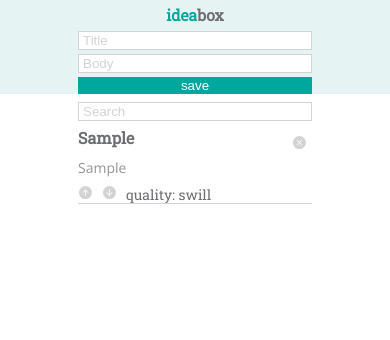
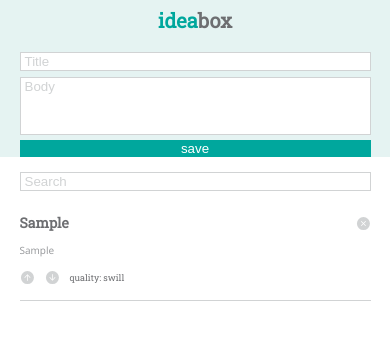
Before and after one commit to JordanPQuinn/ideabox, a plain HTML site: page index.html in a window 390 px wide. Both pictures are taken after typing "Sample", "Sample" into the empty fields and a click on the button "save". Drawn offline with nearby package versions, Linux system fonts and the light colour scheme.

Commit message:
Finalize style

```diff
--- a/script.js
+++ b/script.js
@@ -16,6 +16,7 @@ ideaStorage.on('blur', '.idea-title, .idea-body', editIdea);
 ideaStorage.on('click', '.upvote', upvoteIdea);
 ideaStorage.on('click', '.downvote', downvoteIdea);
 searchInput.on('keyup', searchIdeas);
+
 
 // FUNCTIONS
 titleInput.focus();
@@ -58,16 +59,15 @@ function createCard(title, body, key, quality) {
     <article class="card" id="${key}">
     <h2 class="idea-title" contenteditable="true">${title}</h2>
     <span class="delete">
-    <img src="images/delete.svg" class="delete" alt="delete-icon">
     </span>
     <p class="idea-body" contenteditable="true">${body}</p>
+    <div class="align-box">
     <span class="upvote">
-    <img src="images/upvote.svg" alt="upvote-icon">
     </span>
     <span class="downvote">
-    <img src="images/downvote.svg" alt="downvote-icon">
     </span>
     <p class="bold-quality-text">quality: <span class="quality">${quality}</span></p>
+    </div>
     </article>
     `
   );
@@ -92,6 +92,7 @@ function searchIdeas() {
   var currentSearch = $('#search-input').val();
   var bodyContent = $('.idea-body');
   var titleContent = $('.idea-title');
+  console.log('titleContent', titleContent);
   for(var i = 0; i < bodyContent.length; i++) {
     if($(bodyContent[i]).text().includes(currentSearch) || ($(titleContent[i]).text().includes(currentSearch))){
       $(bodyContent[i]).closest('article').show();
--- a/styles.css
+++ b/styles.css
@@ -1,13 +1,9 @@
-/*General body selector for box-model*/
-
 *,
 *:after,
 *:before {
+  box-sizing: border-box;
   margin: 0px;
-  box-sizing: border-box;
 }
-
-/* Header and input field for idea submission */
 
 #page-head {
   background: #E5F3F2;
@@ -16,11 +12,11 @@
 
 #page-title {
   font-family: 'Roboto Slab', sans serif;
-  font-size: 4vw;
+  font-size: 5vw;
   font-weight: 700;
   height: auto;
-  margin-bottom: 2%;
-  padding-top: 2%;
+  margin-bottom: 3%;
+  padding-top: 3%;
   text-align: center;
 }
 
@@ -39,33 +35,66 @@
   border: 1px solid #D1D3D4;
   display: block;
   height: 15%;
-  margin: 1% auto;
+  margin: 1.5% auto;
   width: 60%;
 }
 
 input::-webkit-input-placeholder {
   color: #D1D3D4;
   padding: 2px;
-
 }
-
-/*Search bar and idea storage*/
 
 #search-input {
   height: 4%;
+  margin-bottom: 20px;
+  margin-top: 15px;
 }
 
 #save-button {
   background: #00A79D;
   border: none;
   color: #FFFFFF;
-  margin-bottom: 2%;
+  margin-bottom: 15px;
 }
 
 #save-button:hover {
   background: #045E55;
   cursor: pointer;
 }
+
+.upvote-button {
+  background-image: url('images/upvote.svg');
+  background-repeat: no-repeat;
+}
+
+.upvote {
+  background-image: url("images/upvote.svg");
+  background-repeat: no-repeat;
+  display: inline-block;
+  height: 15px;
+  margin-right: 10px;
+  width: 15px;
+}
+
+.upvote:hover {
+  background-image: url("images/upvote-hover.svg");
+  cursor: pointer;
+}
+
+.downvote {
+  background-image: url("images/downvote.svg");
+  background-repeat: no-repeat;
+  display: inline-block;
+  height: 15px;
+  margin-right: 10px;
+  width: 15px;
+}
+
+.downvote:hover {
+  background-image: url("images/downvote-hover.svg");
+  cursor: pointer;
+}
+
 
 .card {
   border-bottom: 1px solid #D1D3D4;
@@ -79,23 +108,32 @@ img{
 }
 
 .delete {
+  background-image: url("images/delete.svg");
+  display: inline-block;
   float:right;
-  display: inline-block;
+  height: 15px;
   margin-top: 5px;
+  width: 15px;
+}
+
+.delete:hover {
+  background-image: url(images/delete-hover.svg);
+  cursor: pointer;
 }
 
 .idea-title {
   color: #6D6E71;
+  display: inline-block;
   font-family: 'Roboto Slab', 'sans serif';
+  font-size: 14px;
   font-weight: 700;
   margin: 5px 0px;
-  display: inline-block;
 }
 
 .idea-body {
   color: #939598;
   font-family: 'Open Sans', 'sans serif';
-  font-size: 14px;
+  font-size: 10px;
   font-weight: 400;
   margin: 10px 0px;
 }
@@ -104,10 +142,39 @@ img{
   color: #6D6E71;
   display: inline-block;
   font-family: 'Roboto Slab', 'sans serif';
-  font-size: 14px;
+  font-size: 9px;
   font-weight: 400;
   margin-bottom: 10px;
   margin: 0px;
 }
 
-@media
+.align-box {
+  align-items: center;
+  display: flex;
+  margin: 15px 0;
+}
+
+@media screen and (max-width: 400px) {
+
+  #body-input {
+    padding-bottom: 40px;
+  }
+
+  #idea-storage {
+    height: 45%;
+    overflow: scroll;
+  }
+
+  #title-input,
+  #body-input,
+  #save-button,
+  #search-input,
+  .card {
+    width: 90%;
+  }
+
+  #page-title {
+    font-size: 1.25em;
+    padding: 10px 0;
+  }
+}
```
Also changed, not shown: index.html (+2 -2 lines).
